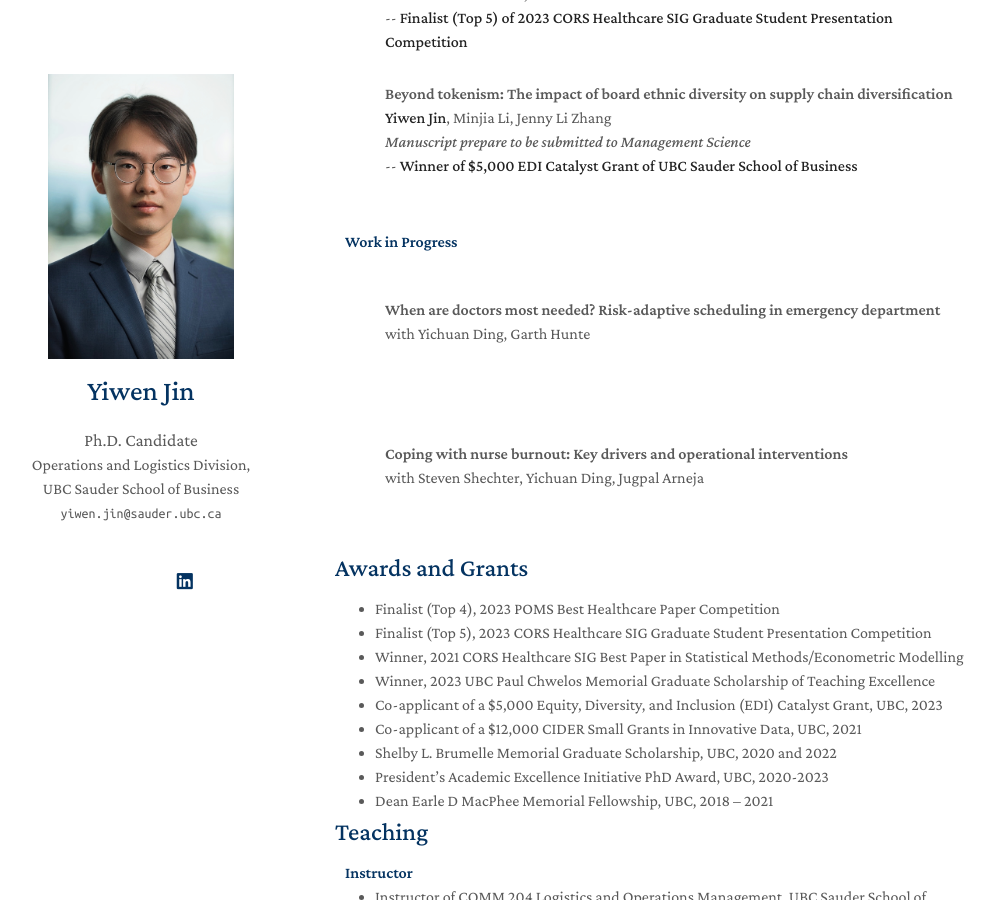
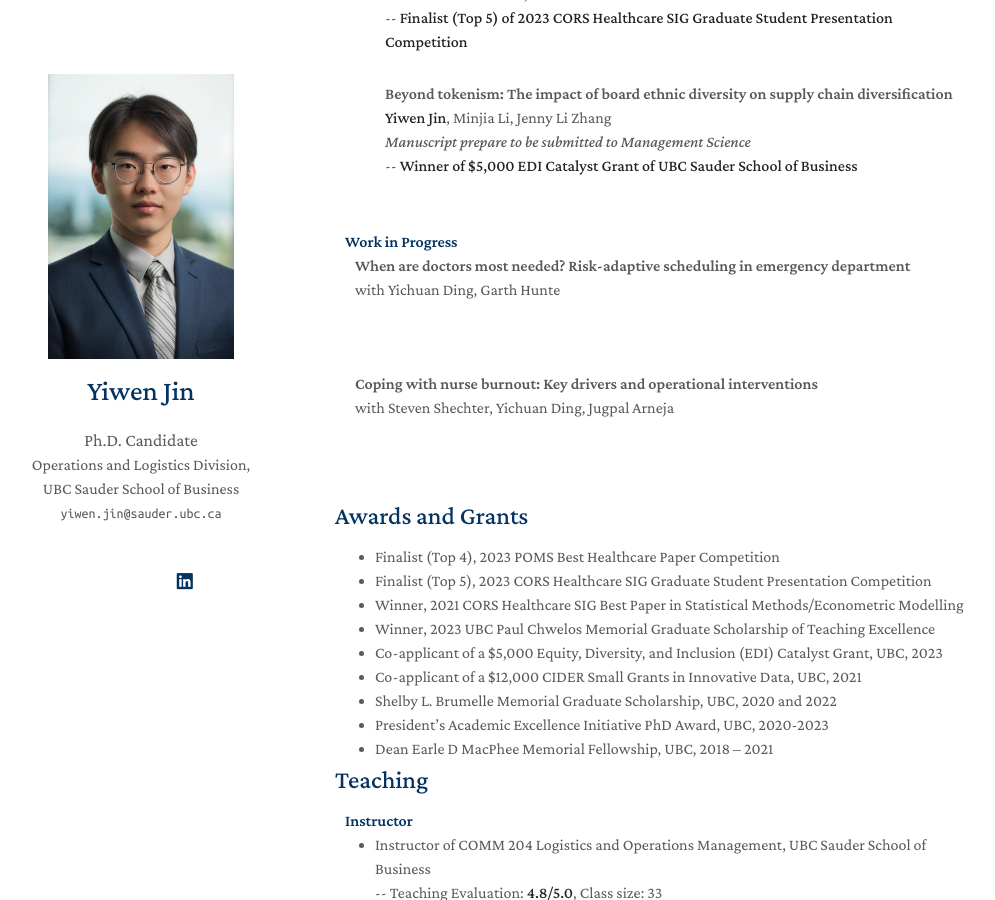
Before and after one commit to zeyang1225/zeyang1225.github.io, a Jekyll site: the page built from index.md, in a window 1280 px wide and 900 px high, scrolled down 1039 px. Shown: the whole window, without its empty margins (135-1130 px from the left). Built offline with Jekyll 4.4.1, drawn with Linux system fonts in a browser that asks for light colours; nearby versions of some CDN libraries; a style sheet for code colours, icons or effects is not loaded; our own code applies the rules of GitHub Pages for plain Markdown files.

Commit message:
Update papers.md

```diff
--- a/_includes/papers.md
+++ b/_includes/papers.md
@@ -78,23 +78,19 @@
 
 <li>
 <div class="pub-row">
-    <div class="col-sm-3 abbr" style="position: relative;padding-right: 15px;padding-left: 15px;">
-  </div>
   <div class="col-sm-9" style="position: relative;padding-right: 15px;padding-left: 20px;">
     <div class="title">When are doctors most needed? Risk-adaptive scheduling in emergency department</div>
     <div class="author">with Yichuan Ding, Garth Hunte</div>
-</div>
+  </div>
 </div>
 </li>
 
 <li>
 <div class="pub-row">
-    <div class="col-sm-3 abbr" style="position: relative;padding-right: 15px;padding-left: 15px;">
-  </div>
   <div class="col-sm-9" style="position: relative;padding-right: 15px;padding-left: 20px;">
     <div class="title">Coping with nurse burnout: Key drivers and operational interventions</div>
     <div class="author">with Steven Shechter, Yichuan Ding, Jugpal Arneja</div>
-</div>
+  </div>
 </div>
 </li>
 
```
